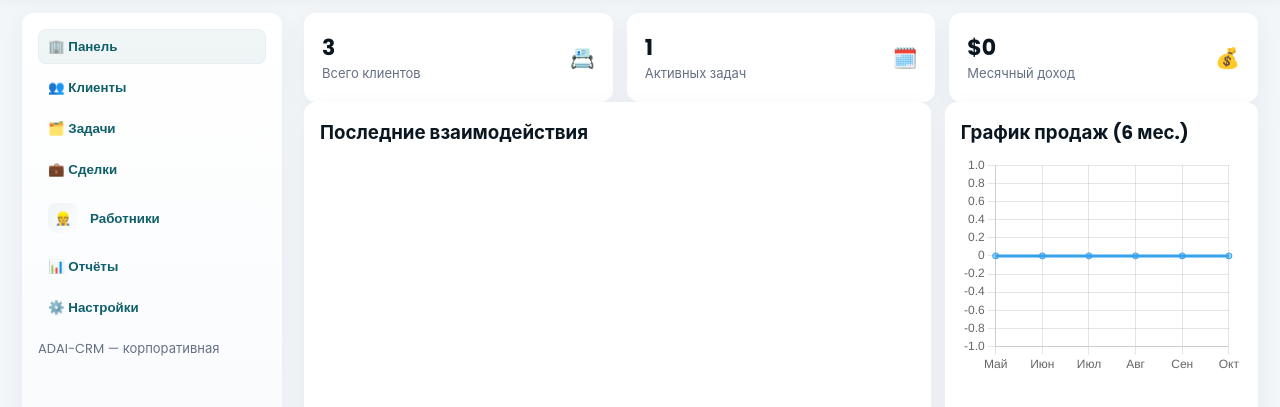
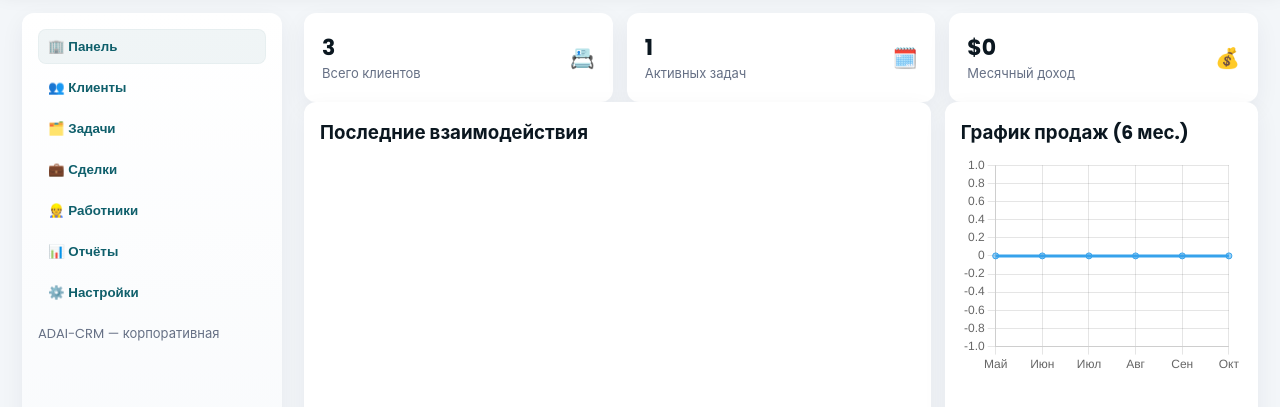
Before and after one commit to prosto-ioi/IS, a plain HTML site: page main.html in a window 1280 px wide. Shown: the part 81-488 px from the top of the page. Drawn offline with nearby package versions, Linux system fonts and the light colour scheme; sample sign-in values are in the browser's storage.

Commit message:
Add i18n support for client/task/employee UI and update employee fields

```diff
--- a/main_script.js
+++ b/main_script.js
@@ -12,7 +12,7 @@ const defaultData = {
     {id:2,name:'Нургали С.',company:'Sultan Logistics',contact:'nurgali@sultan.kz',last:'2025-09-30',status:'Лид',notes:'Интересовался интеграцией бухгалтерии'},
     {id:3,name:'Айшат Т.',company:'KazFarm',contact:'aishat@kazfarm.kz',last:'2025-10-01',status:'Активный',notes:'Нужна поддержка 24/7'}
   ],
-  tasks:[{id:1,title:'Позвонить Аружан',due:'2025-10-15',assignee:'Нургали',status:'В прогрессе'}],
+  tasks:[{id:1,title:'Позвонить Аружан',due:'2025-10-15',assignee:'Нургали С.',status:'В прогрессе'}],
   employees:[
     {id:1,name:'Нургали С.',position:'Менеджер',email:'nurgali@company.kz',phone:'+7 777 123 4567'},
     {id:2,name:'Айдос К.',position:'Разработчик',email:'aidos@company.kz',phone:'+7 777 234 5678'}
@@ -69,13 +69,15 @@ function renderCharts(){
 
 // --- Clients renderers ---
 function renderClientsTable(filter=''){
+  const lang = localStorage.getItem("crmLang") || "ru";
+  const t = translations[lang];
   const tbody=document.getElementById('clientsTableBody');tbody.innerHTML='';
   store.clients.filter(c=> (c.name+c.company+c.status).toLowerCase().includes(filter.toLowerCase())).forEach(c=>{
     const tr=document.createElement('tr');
     tr.innerHTML = `<td><strong>${c.name}</strong></td><td>${c.company}</td><td>${c.contact}</td><td>${c.last}</td><td><span style="font-weight:600;color:${c.status.toLowerCase().includes('лид')? '#a16207' : '#105f20'}">${c.status}</span></td><td>
-  <button data-id="${c.id}" class="btn ghost editClient">Редакт</button>
-  <button data-id="${c.id}" class="btn ghost viewClient">Открыть</button>
-  <button data-id="${c.id}" class="btn ghost deleteClient" style="color:#dc2626;">Удалить</button>
+  <button data-id="${c.id}" class="btn ghost editClient">${t.btnEdit}</button>
+  <button data-id="${c.id}" class="btn ghost viewClient">${t.btnOpen}</button>
+  <button data-id="${c.id}" class="btn ghost deleteClient" style="color:#dc2626;">${t.btnDelete}</button>
 </td>
 `;
     tbody.appendChild(tr);
@@ -104,7 +106,7 @@ function attachClientButtons(){document.querySelectorAll('.viewClient').forEach(
   function editClient(id){
     const client = store.clients.find(c=>c.id===id);
     document.getElementById('clientEditId').value = id;
-    document.getElementById('clientName').value = client.name;
+    document.getElementById('clientNameInput').value = client.name;
     document.getElementById('clientCompany').value = client.company;
     document.getElementById('clientContact').value = client.contact;
     document.getElementById('clientStatus').value = client.status;
@@ -130,7 +132,7 @@ function attachClientButtons(){document.querySelectorAll('.viewClient').forEach(
   // --- Добавление клиента ---
   document.getElementById('addClient').addEventListener('click',()=>{
     document.getElementById('clientEditId').value = '';
-    document.getElementById('clientName').value = '';
+    document.getElementById('clientNameInput').value = '';
     document.getElementById('clientCompany').value = '';
     document.getElementById('clientContact').value = '';
     document.getElementById('clientStatus').value = 'Лид';
@@ -140,10 +142,10 @@ function attachClientButtons(){document.querySelectorAll('.viewClient').forEach(
 
   document.getElementById('clientModalSave').addEventListener('click',()=>{
     const id = document.getElementById('clientEditId').value;
-    const name = document.getElementById('clientName').value.trim();
+    const name = document.getElementById('clientNameInput').value.trim();
     const company = document.getElementById('clientCompany').value.trim();
     const contact = document.getElementById('clientContact').value.trim();
-    const status = document.getElementById('clientStatus').value.trim();
+    const status = document.getElementById('clientStatus').value;
     if(!name) return alert('Введите имя клиента');
     if(id) {
       const client = store.clients.find(c=>c.id===Number(id));
@@ -213,6 +215,8 @@ function attachClientButtons(){document.querySelectorAll('.viewClient').forEach(
 
   // --- Задачи ---
   function renderTasks(){
+    const lang = localStorage.getItem("crmLang") || "ru";
+    const tr_lang = translations[lang];
     const tbody=document.getElementById('tasksBody');tbody.innerHTML='';
     store.tasks.forEach(t=>{
       const tr=document.createElement('tr');
@@ -222,27 +226,13 @@ function attachClientButtons(){document.querySelectorAll('.viewClient').forEach(
   <td>${t.assignee}</td>
   <td>${t.status}</td>
   <td>
-    <button data-id="${t.id}" class="btn ghost editTask">Редакт</button>
-    <button data-id="${t.id}" class="btn ghost deleteTask" style="color:#dc2626;">Удалить</button>
+    <button data-id="${t.id}" class="btn ghost editTask">${tr_lang.btnEdit}</button>
+    <button data-id="${t.id}" class="btn ghost deleteTask" style="color:#dc2626;">${tr_lang.btnDelete}</button>
   </td>
 `;
       tbody.appendChild(tr);
     });
     attachTaskButtons();
-    renderAssigneeSelect();
-  }
-
-  function renderAssigneeSelect(){
-    const select = document.getElementById('taskAssignee');
-    if(!select) return;
-    const assignees = [...new Set(store.tasks.map(t=>t.assignee).filter(Boolean))];
-    select.innerHTML = '<option value="">Все исполнители</option>';
-    assignees.forEach(a=>{
-      const opt = document.createElement('option');
-      opt.value = a;
-      opt.textContent = a;
-      select.appendChild(opt);
-    });
   }
 
   function attachTaskButtons(){
@@ -254,7 +244,7 @@ function attachClientButtons(){document.querySelectorAll('.viewClient').forEach(
         document.getElementById('taskTitle').value = task.title;
         document.getElementById('taskDue').value = task.due;
         populateAssigneeSelect(task.assignee);
-        document.getElementById('taskStatus').value = task.status;
+        document.getElementById('taskStatusSelect').value = task.status;
         document.getElementById('taskModalTitle').textContent = 'Редактировать задачу';
         document.getElementById('taskModal').style.display = 'flex';
       });
@@ -273,7 +263,6 @@ function attachClientButtons(){document.querySelectorAll('.viewClient').forEach(
     });
   }
 
-
   function populateAssigneeSelect(selectedValue = '') {
     const select = document.getElementById('taskAssigneeInput');
     select.innerHTML = '<option value="">-- Выберите --</option>';
@@ -291,7 +280,7 @@ function attachClientButtons(){document.querySelectorAll('.viewClient').forEach(
     document.getElementById('taskTitle').value = '';
     document.getElementById('taskDue').value = new Date().toISOString().slice(0,10);
     populateAssigneeSelect();
-    document.getElementById('taskStatus').value = 'Запланировано';
+    document.getElementById('taskStatusSelect').value = 'Запланировано';
     document.getElementById('taskModalTitle').textContent = 'Добавить задачу';
     document.getElementById('taskModal').style.display = 'flex';
   });
@@ -300,8 +289,8 @@ function attachClientButtons(){document.querySelectorAll('.viewClient').forEach(
     const id = document.getElementById('taskEditId').value;
     const title = document.getElementById('taskTitle').value.trim();
     const due = document.getElementById('taskDue').value;
-    const assignee = document.getElementById('taskAssigneeInput').value.trim();
-    const status = document.getElementById('taskStatus').value;
+    const assignee = document.getElementById('taskAssigneeInput').value;
+    const status = document.getElementById('taskStatusSelect').value;
     if(!title) return alert('Введите название задачи');
     if(id) {
       const task = store.tasks.find(t=>t.id===Number(id));
@@ -379,20 +368,24 @@ function attachClientButtons(){document.querySelectorAll('.viewClient').forEach(
 
   // --- Работники ---
   function renderEmployees(){
+    const lang = localStorage.getItem("crmLang") || "ru";
+    const t = translations[lang];
     const tbody = document.getElementById('employeesBody');
     if(!tbody) return;
     tbody.innerHTML = '';
     store.employees = store.employees || [];
     store.employees.forEach(e=>{
       const tr = document.createElement('tr');
+      const posLabel = e.position === 'manager' ? t.positionManager : t.positionUser;
+      const genderLabel = e.gender === 'male' ? t.genderMale : t.genderFemale;
       tr.innerHTML = `
         <td>${e.name}</td>
-        <td>${e.position}</td>
-        <td>${e.email}</td>
+        <td>${posLabel}</td>
+        <td>${genderLabel}</td>
         <td>${e.phone}</td>
         <td>
-          <button data-id="${e.id}" class="btn ghost editEmployee">Редакт</button>
-          <button data-id="${e.id}" class="btn ghost deleteEmployee" style="color:#dc2626;">Удалить</button>
+          <button data-id="${e.id}" class="btn ghost editEmployee">${t.btnEdit}</button>
+          <button data-id="${e.id}" class="btn ghost deleteEmployee" style="color:#dc2626;">${t.btnDelete}</button>
         </td>
       `;
       tbody.appendChild(tr);
@@ -406,9 +399,9 @@ function attachClientButtons(){document.querySelectorAll('.viewClient').forEach(
         const id = Number(btn.getAttribute('data-id'));
         const emp = store.employees.find(e=>e.id===id);
         document.getElementById('employeeEditId').value = id;
-        document.getElementById('employeeName').value = emp.name;
-        document.getElementById('employeePosition').value = emp.position;
-        document.getElementById('employeeEmail').value = emp.email;
+        document.getElementById('employeeNameInput').value = emp.name;
+        document.getElementById('employeePosition').value = emp.position || 'user';
+        document.getElementById('employeeGender').value = emp.gender || 'male';
         document.getElementById('employeePhone').value = emp.phone;
         document.getElementById('employeeModalTitle').textContent = 'Редактировать работника';
         document.getElementById('employeeModal').style.display = 'flex';
@@ -429,9 +422,9 @@ function attachClientButtons(){document.querySelectorAll('.viewClient').forEach(
 
   document.getElementById('addEmployee').addEventListener('click',()=>{
     document.getElementById('employeeEditId').value = '';
-    document.getElementById('employeeName').value = '';
-    document.getElementById('employeePosition').value = '';
-    document.getElementById('employeeEmail').value = '';
+    document.getElementById('employeeNameInput').value = '';
+    document.getElementById('employeePosition').value = 'user';
+    document.getElementById('employeeGender').value = 'male';
     document.getElementById('employeePhone').value = '';
     document.getElementById('employeeModalTitle').textContent = 'Добавить работника';
     document.getElementById('employeeModal').style.display = 'flex';
@@ -439,18 +432,18 @@ function attachClientButtons(){document.querySelectorAll('.viewClient').forEach(
 
   document.getElementById('employeeModalSave').addEventListener('click',()=>{
     const id = document.getElementById('employeeEditId').value;
-    const name = document.getElementById('employeeName').value.trim();
-    const position = document.getElementById('employeePosition').value.trim();
-    const email = document.getElementById('employeeEmail').value.trim();
+    const name = document.getElementById('employeeNameInput').value.trim();
+    const position = document.getElementById('employeePosition').value;
+    const gender = document.getElementById('employeeGender').value;
     const phone = document.getElementById('employeePhone').value.trim();
     if(!name) return alert('Введите имя работника');
     store.employees = store.employees || [];
     if(id) {
       const emp = store.employees.find(e=>e.id===Number(id));
-      emp.name = name; emp.position = position; emp.email = email; emp.phone = phone;
+      emp.name = name; emp.position = position; emp.gender = gender; emp.phone = phone;
       store.activities.push(`Работник обновлён: ${name}`);
     } else {
-      store.employees.push({id:Date.now(), name, position, email, phone});
+      store.employees.push({id:Date.now(), name, position, gender, phone});
       store.activities.push(`Добавлен работник: ${name}`);
     }
     save(store);
@@ -563,37 +556,26 @@ const translations = {
     tableLast: "Последнее",
     tableStatus: "Статус",
     tableActions: "Действия",
-    // Modal translations
-    clientName: "Имя клиента",
-    clientNamePh: "Имя",
-    company: "Компания",
-    companyPh: "Компания",
-    contact: "Контакт",
-    contactPh: "Email или телефон",
-    status: "Статус",
-    status_lead: "Лид",
-    status_active: "Активный",
-    status_inactive: "Неактивный",
-    save: "Сохранить",
-    cancel: "Отмена",
-    taskName: "Название задачи",
-    taskNamePh: "Название",
-    deadline: "Срок",
-    assignee: "Исполнитель",
-    taskStatus: "Статус",
-    status_planned: "Запланировано",
-    status_progress: "В прогрессе",
-    status_done: "Завершено",
-    addEmployee: "Добавить работника",
-    employeeName: "Имя",
-    namePh: "Имя",
-    position: "Должность",
-    positionPh: "Должность",
-    phone: "Телефон",
-    phonePh: "Телефон",
-    editClient: "Редактировать клиента",
-    editTask: "Редактировать задачу",
-    editEmployee: "Редактировать работника",
+    btnEdit: "Редакт",
+    btnOpen: "Открыть",
+    btnDelete: "Удалить",
+    viewTable: "Таблица",
+    viewCards: "Карточки",
+    // Tasks
+    taskTitle: "Задача",
+    taskDue: "Срок",
+    taskAssignee: "Исполнитель",
+    // Employees
+    employees: "👷 Работники",
+    addEmployee: "+ Добавить работника",
+    empName: "Имя",
+    empPosition: "Должность",
+    empGender: "Пол",
+    empPhone: "Телефон",
+    genderMale: "Мужской",
+    genderFemale: "Женский",
+    positionUser: "Пользователь",
+    positionManager: "Менеджер",
   },
   en: {
     dashboard: "🏢 Dashboard",
@@ -621,37 +603,26 @@ const translations = {
     tableLast: "Last",
     tableStatus: "Status",
     tableActions: "Actions",
-    // Modal translations
-    clientName: "Client Name",
-    clientNamePh: "Name",
-    company: "Company",
-    companyPh: "Company",
-    contact: "Contact",
-    contactPh: "Email or phone",
-    status: "Status",
-    status_lead: "Lead",
-    status_active: "Active",
-    status_inactive: "Inactive",
-    save: "Save",
-    cancel: "Cancel",
-    taskName: "Task Name",
-    taskNamePh: "Name",
-    deadline: "Deadline",
-    assignee: "Assignee",
-    taskStatus: "Status",
-    status_planned: "Planned",
-    status_progress: "In Progress",
-    status_done: "Done",
-    addEmployee: "Add Employee",
-    employeeName: "Name",
-    namePh: "Name",
-    position: "Position",
-    positionPh: "Position",
-    phone: "Phone",
-    phonePh: "Phone",
-    editClient: "Edit Client",
-    editTask: "Edit Task",
-    editEmployee: "Edit Employee",
+    btnEdit: "Edit",
+    btnOpen: "Open",
+    btnDelete: "Delete",
+    viewTable: "Table",
+    viewCards: "Cards",
+    // Tasks
+    taskTitle: "Task",
+    taskDue: "Due",
+    taskAssignee: "Assignee",
+    // Employees
+    employees: "👷 Employees",
+    addEmployee: "+ Add Employee",
+    empName: "Name",
+    empPosition: "Position",
+    empGender: "Gender",
+    empPhone: "Phone",
+    genderMale: "Male",
+    genderFemale: "Female",
+    positionUser: "User",
+    positionManager: "Manager",
   },
   kz: {
     dashboard: "🏢 Панель",
@@ -679,37 +650,26 @@ const translations = {
     tableLast: "Соңғы",
     tableStatus: "Статус",
     tableActions: "Әрекеттер",
-    // Modal translations
-    clientName: "Клиент аты",
-    clientNamePh: "Аты",
-    company: "Компания",
-    companyPh: "Компания",
-    contact: "Байланыс",
-    contactPh: "Email немесе телефон",
-    status: "Статус",
-    status_lead: "Лид",
-    status_active: "Белсенді",
-    status_inactive: "Белсенді емес",
-    save: "Сақтау",
-    cancel: "Болдырмау",
-    taskName: "Тапсырма атауы",
-    taskNamePh: "Атауы",
-    deadline: "Мерзімі",
-    assignee: "Орындаушы",
-    taskStatus: "Статус",
-    status_planned: "Жоспарланған",
-    status_progress: "Орындалуда",
-    status_done: "Аяқталды",
-    addEmployee: "Қызметкер қосу",
-    employeeName: "Аты",
-    namePh: "Аты",
-    position: "Лауазымы",
-    positionPh: "Лауазымы",
-    phone: "Телефон",
-    phonePh: "Телефон",
-    editClient: "Клиентті өңдеу",
-    editTask: "Тапсырманы өңдеу",
-    editEmployee: "Қызметкерді өңдеу",
+    btnEdit: "Өзгерту",
+    btnOpen: "Ашу",
+    btnDelete: "Жою",
+    viewTable: "Кесте",
+    viewCards: "Карточкалар",
+    // Tasks
+    taskTitle: "Тапсырма",
+    taskDue: "Мерзімі",
+    taskAssignee: "Орындаушы",
+    // Employees
+    employees: "👷 Қызметкерлер",
+    addEmployee: "+ Қызметкер қосу",
+    empName: "Аты",
+    empPosition: "Лауазымы",
+    empGender: "Жынысы",
+    empPhone: "Телефон",
+    genderMale: "Ер",
+    genderFemale: "Әйел",
+    positionUser: "Пайдаланушы",
+    positionManager: "Менеджер",
   }
 };
 
@@ -764,19 +724,40 @@ function updateLanguage(lang) {
   // Settings
   document.querySelector("#page-settings h3").textContent = translations[lang].settingsPanel;
 
-  // Modal translations
-  document.querySelectorAll('[data-i18n]').forEach(el => {
-    const key = el.getAttribute('data-i18n');
-    if (translations[lang][key]) {
-      el.textContent = translations[lang][key];
-    }
-  });
-  document.querySelectorAll('[data-i18n-placeholder]').forEach(el => {
-    const key = el.getAttribute('data-i18n-placeholder');
-    if (translations[lang][key]) {
-      el.placeholder = translations[lang][key];
-    }
-  });
+  // View toggle buttons
+  const viewBtns = document.querySelectorAll('.view-toggle button');
+  if(viewBtns.length >= 2) {
+    viewBtns[0].textContent = translations[lang].viewTable;
+    viewBtns[1].textContent = translations[lang].viewCards;
+  }
+
+  // Tasks table header
+  const tasksHeader = document.querySelector("#page-tasks thead tr");
+  if(tasksHeader) {
+    tasksHeader.children[0].textContent = translations[lang].taskTitle;
+    tasksHeader.children[1].textContent = translations[lang].taskDue;
+    tasksHeader.children[2].textContent = translations[lang].taskAssignee;
+    tasksHeader.children[3].textContent = translations[lang].tableStatus;
+  }
+
+  // Employees
+  document.querySelector('.menu button[data-page="employees"]').textContent = translations[lang].employees;
+  document.getElementById("addEmployee").textContent = translations[lang].addEmployee;
+
+  // Employees table header
+  const empHeader = document.querySelector("#page-employees thead tr");
+  if(empHeader) {
+    empHeader.children[0].textContent = translations[lang].empName;
+    empHeader.children[1].textContent = translations[lang].empPosition;
+    empHeader.children[2].textContent = translations[lang].empGender;
+    empHeader.children[3].textContent = translations[lang].empPhone;
+    empHeader.children[4].textContent = translations[lang].tableActions;
+  }
+
+  // Re-render tables to update button labels
+  renderClientsTable();
+  renderTasks();
+  renderEmployees();
 }
 
 // Событие смены языка
```
Also changed, not shown: main.html (+43 -37 lines).
